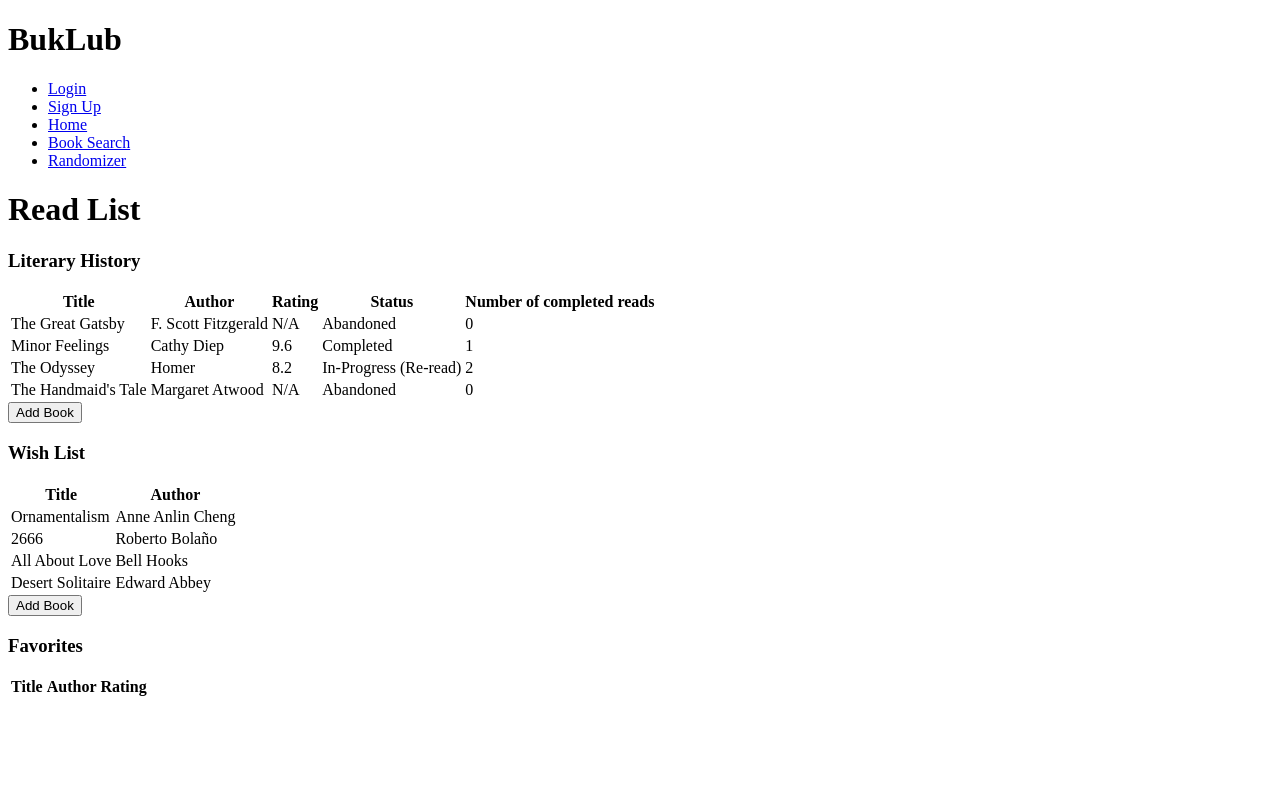
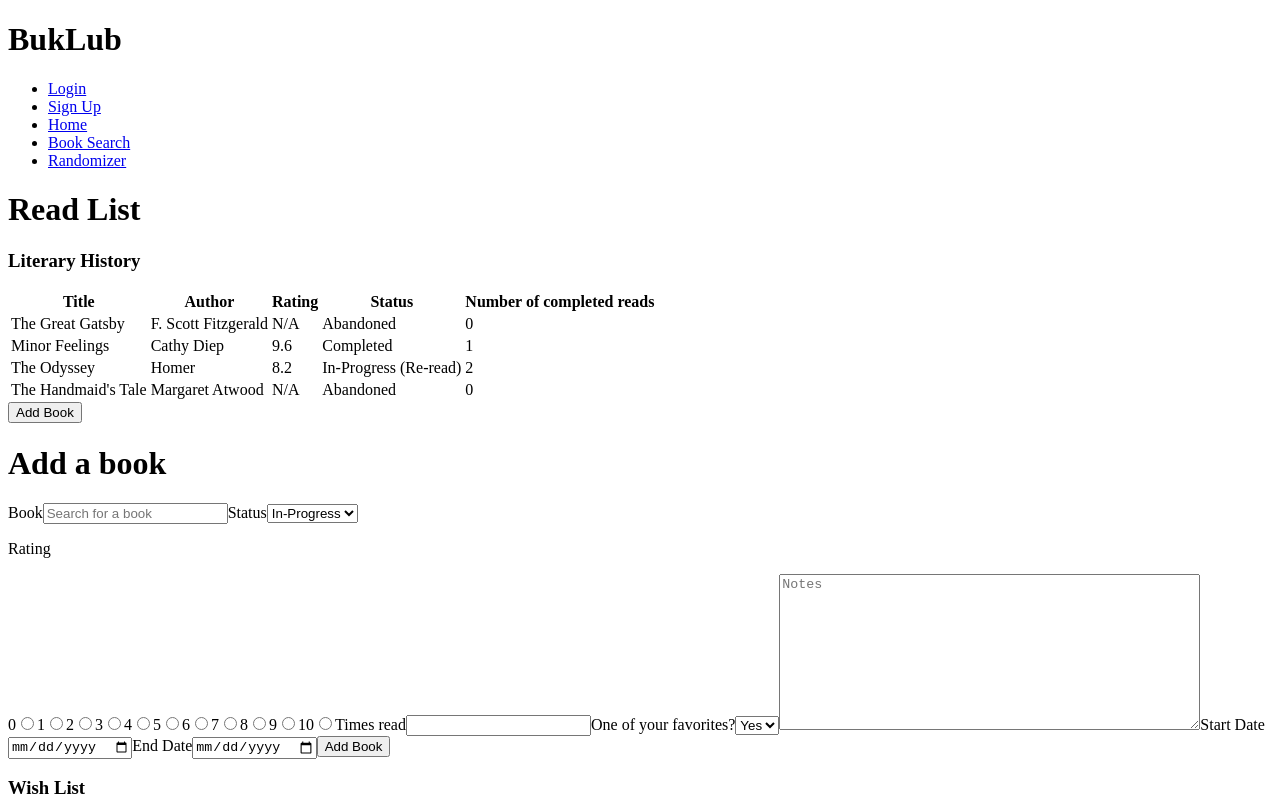
Before and after one commit to asekito/Buklub, a React app in the folder client/: page /read-list in a window 1280 px wide. Shown: the top 800 px of the page. Built offline with nearby package versions, Linux system fonts and the light colour scheme.

Commit message:
have form displayed

```diff
--- a/client/src/components/ReadingProfile/AddToLiteraryHistory.tsx
+++ b/client/src/components/ReadingProfile/AddToLiteraryHistory.tsx
@@ -37,9 +37,165 @@ const AddToLiteraryHistory: React.FC<Props> = ({
     endDate: "",
   });
 
+  const changeHandler = (e: any) => {
+    const { name, value } = e.target;
+    setLiteraryHistoryBook({ ...literaryHistoryBook, [name]: value });
+  };
+
+  // const changeHandlerSelect = (e: React.ChangeEvent<HTMLSelectElement) => {
+  //   const { name, value } = e.target;
+  //   setLiteraryHistoryBook({ ...literaryHistoryBook, [name]: value });
+  // };
+
+  const submitHandler = (e: React.MouseEvent) => {
+    e.preventDefault();
+    console.log(literaryHistoryBook);
+  };
+
   return (
     <div>
       <h1>Add a book</h1>
+      <form id="book-add">
+        <label htmlFor="">Book</label>
+        <input
+          type="text"
+          placeholder="Search for a book"
+          name="book"
+          autoComplete="off"
+          onChange={(e) => changeHandler(e)}
+        />
+
+        <label htmlFor="status">Status</label>
+        <select
+          name="status"
+          value={literaryHistoryBook.status}
+          onChange={(e) => changeHandler(e)}
+        >
+          <option value="0">In-Progress</option>
+          <option value="1">Completed</option>
+          <option value="2">Abandoned</option>
+          <option value="3">On Hold</option>
+        </select>
+
+        <p>Rating</p>
+        <label htmlFor="rating">0</label>
+        <input
+          type="radio"
+          name="rating"
+          value="0"
+          onChange={(e) => changeHandler(e)}
+        />
+        <label htmlFor="rating">1</label>
+        <input
+          type="radio"
+          name="rating"
+          value="1"
+          onChange={(e) => changeHandler(e)}
+        />
+        <label htmlFor="rating">2</label>
+        <input
+          type="radio"
+          name="rating"
+          value="2"
+          onChange={(e) => changeHandler(e)}
+        />
+        <label htmlFor="rating">3</label>
+        <input
+          type="radio"
+          name="rating"
+          value="3"
+          onChange={(e) => changeHandler(e)}
+        />
+        <label htmlFor="rating">4</label>
+        <input
+          type="radio"
+          name="rating"
+          value="4"
+          onChange={(e) => changeHandler(e)}
+        />
+        <label htmlFor="rating">5</label>
+        <input
+          type="radio"
+          name="rating"
+          value="5"
+          onChange={(e) => changeHandler(e)}
+        />
+        <label htmlFor="rating">6</label>
+        <input
+          type="radio"
+          name="rating"
+          value="6"
+          onChange={(e) => changeHandler(e)}
+        />
+        <label htmlFor="rating">7</label>
+        <input
+          type="radio"
+          name="rating"
+          value="7"
+          onChange={(e) => changeHandler(e)}
+        />
+        <label htmlFor="rating">8</label>
+        <input
+          type="radio"
+          name="rating"
+          value="8"
+          onChange={(e) => changeHandler(e)}
+        />
+        <label htmlFor="rating">9</label>
+        <input
+          type="radio"
+          name="rating"
+          value="9"
+          onChange={(e) => changeHandler(e)}
+        />
+        <label htmlFor="rating">10</label>
+        <input
+          type="radio"
+          name="rating"
+          value="10"
+          onChange={(e) => changeHandler(e)}
+        />
+
+        <label htmlFor="timesRead">Times read</label>
+        <input
+          type="number"
+          name="timesRead"
+          autoComplete="off"
+          onChange={(e) => changeHandler(e)}
+        />
+
+        <label htmlFor="favorite">One of your favorites?</label>
+        <select name="favorite" onChange={(e) => changeHandler(e)}>
+          <option value="1">Yes</option>
+          <option value="0">No</option>
+        </select>
+        {/* <div> */}
+        <label htmlFor="notes"></label>
+        <textarea
+          name="notes"
+          cols={50}
+          rows={10}
+          form="book-add"
+          placeholder="Notes"
+          onChange={(e) => changeHandler(e)}
+        />
+        {/* </div> */}
+        <label htmlFor="startDate">Start Date</label>
+        <input
+          type="date"
+          name="startDate"
+          onChange={(e) => changeHandler(e)}
+        />
+
+        <label htmlFor="endDate">End Date</label>
+        <input type="date" name="endDate" onChange={(e) => changeHandler(e)} />
+
+        <input
+          type="submit"
+          value="Add Book"
+          onClick={(e) => submitHandler(e)}
+        />
+      </form>
     </div>
   );
 };
--- a/client/src/components/ReadingProfile/ReadListProfile.tsx
+++ b/client/src/components/ReadingProfile/ReadListProfile.tsx
@@ -8,7 +8,7 @@ const AddToLiteraryHistory = React.lazy(() => import("./AddToLiteraryHistory"));
 const ReadListProfile: React.FC = () => {
   // just grab top 10 of database for this page
   // rest in a paginated page with all info
-  const [addToHistory, setAddToHistory] = React.useState<boolean>(false);
+  const [addToHistory, setAddToHistory] = React.useState<boolean>(true);
 
   return (
     <div>
@@ -33,13 +33,13 @@ const ReadListProfile: React.FC = () => {
             </tr>
           ))}
         </table>
+        <button onClick={() => setAddToHistory(!addToHistory)}>Add Book</button>
         {addToHistory ? (
           <AddToLiteraryHistory
             addToHistory={addToHistory}
             setAddToHistory={setAddToHistory}
           />
         ) : null}
-        <button onClick={() => setAddToHistory(!addToHistory)}>Add Book</button>
       </div>
       <div>
         <h3>Wish List</h3>
```
